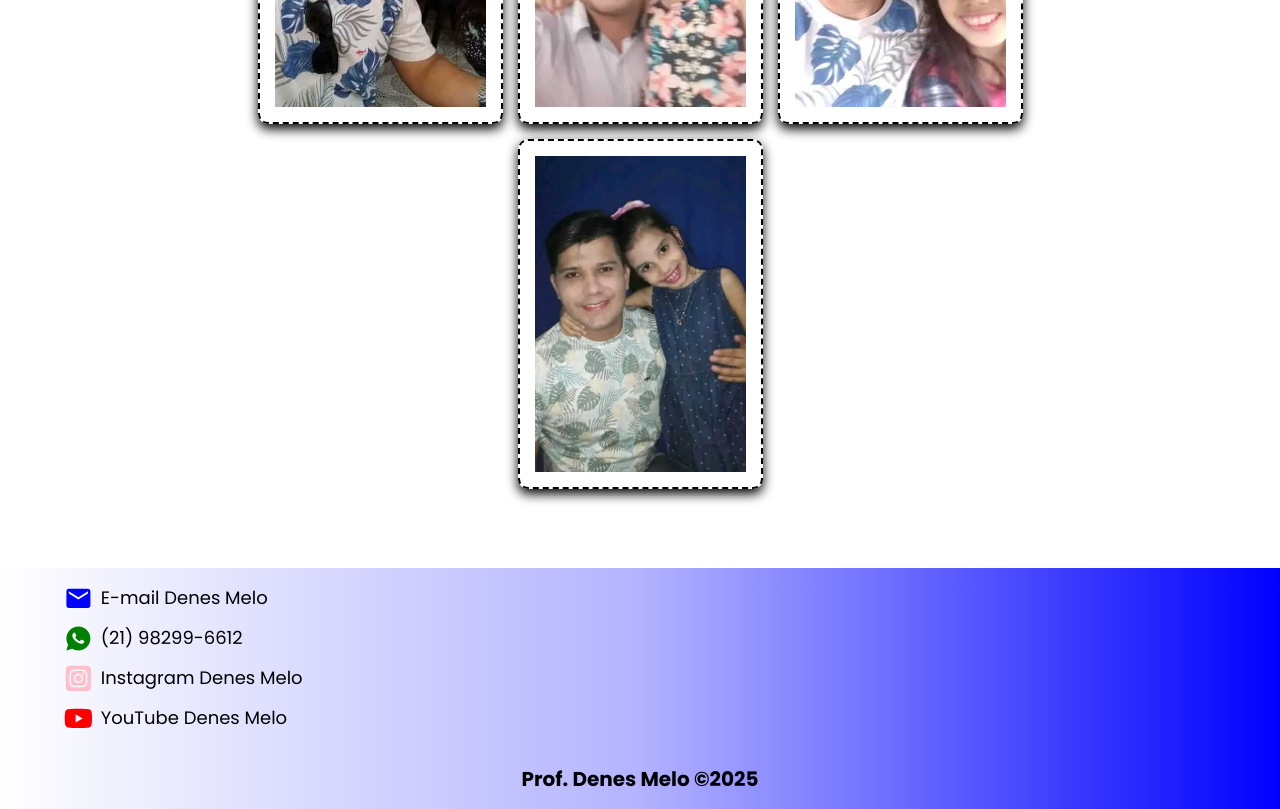
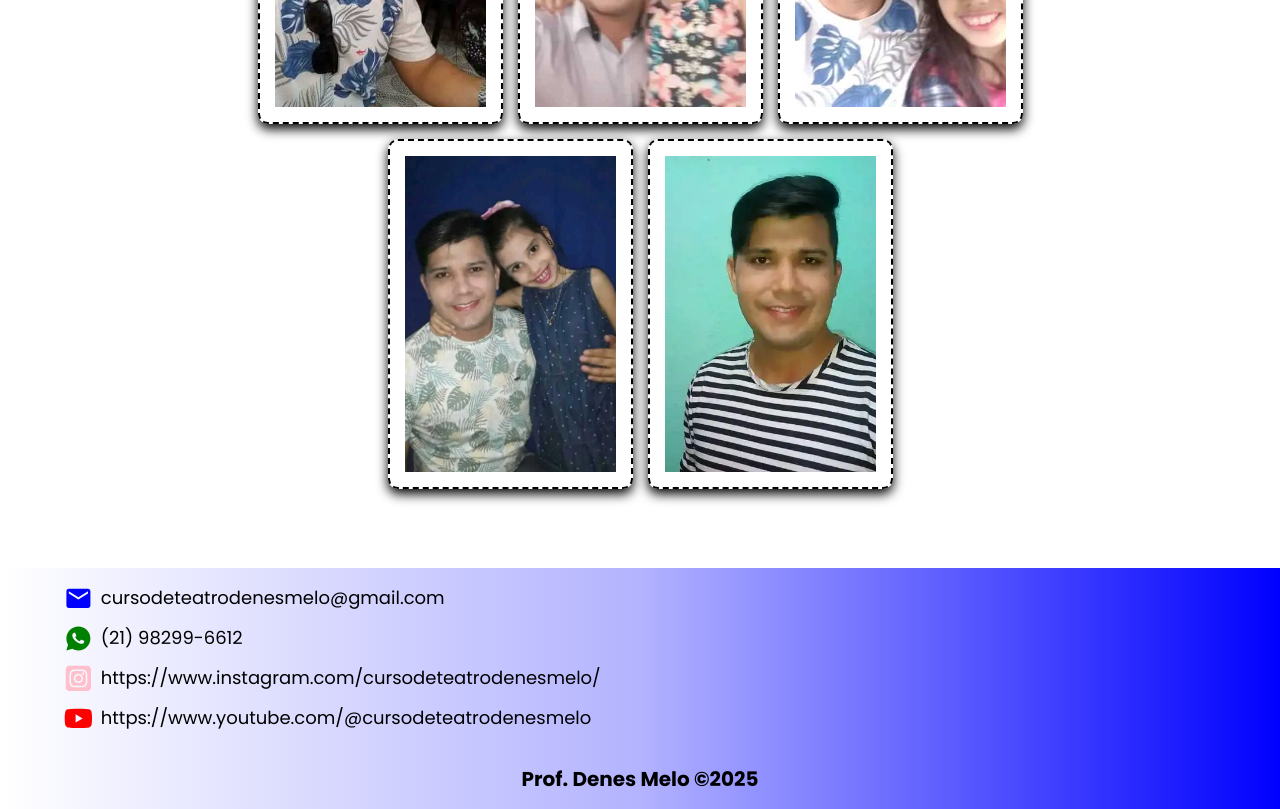
Before and after one commit to Elaine-Tavares/cursodeteatrodenesmelo, a React (Vite) app: page /album3 in a window 1280 px wide. Shown: the part 940-1749 px from the top of the page. Built offline with nearby package versions, Linux system fonts and the light colour scheme.

Commit message:
Redes sociais

```diff
--- a/src/components/footer/Footer.jsx
+++ b/src/components/footer/Footer.jsx
@@ -19,7 +19,7 @@ export default function Footer() {
                 title="Enviar e-mail para Denes Melo"
                 >
                <MdEmail className={styles.email}/>
-              <span>E-mail Denes Melo</span>
+              <span>cursodeteatrodenesmelo@gmail.com</span>
               </a>
             <a
               href="#"
@@ -38,7 +38,7 @@ export default function Footer() {
               title="Acessar Instagram de Denes Melo"
             >
               <FaSquareInstagram className={styles.instagram}/>
-              <span>Instagram Denes Melo</span>
+              <span>https://www.instagram.com/cursodeteatrodenesmelo/</span>
             </a>
             <a
               href="#"
@@ -47,7 +47,7 @@ export default function Footer() {
                title="Acessar YouTube de Denes Melo"
             >
                 <FaYoutube className={styles.youtube}/>
-                <span>YouTube Denes Melo</span>
+                <span>https://www.youtube.com/@cursodeteatrodenesmelo</span>
             </a>
               </nav>
             <p style={{alignSelf: "center", marginTop: "15px", fontWeight: "bold"}}>Prof. Denes Melo ©{anoAtual}</p>
--- a/src/pages/Album1.jsx
+++ b/src/pages/Album1.jsx
@@ -19,6 +19,7 @@ import foto18 from '/componente_galeria/Galeria_1/40.jpeg'
 import foto19 from '/componente_galeria/Galeria_1/42.jpeg'
 import foto20 from '/componente_galeria/Galeria_1/43.jpeg'
 import foto21 from '/componente_galeria/Galeria_1/46.jpeg'
+import foto22 from '/componente_galeria/Galeria_1/47.webp'
 
 import logo from '/logo_cursodeteatrodenesmelo.webp'
 
@@ -31,7 +32,7 @@ import AOS from 'aos';
 import 'aos/dist/aos.css';
 
 export default function Album1(){
-    const fotos = [foto1, foto2, foto3, foto4, foto5, foto6, foto7, foto8, foto9, foto10, foto11, foto12, foto13, foto14, foto15, foto16, foto17, foto18, foto19, foto20, foto21]
+    const fotos = [foto1, foto2, foto3, foto4, foto5, foto6, foto7, foto8, foto9, foto10, foto11, foto12, foto13, foto14, foto15, foto16, foto17, foto18, foto19, foto20, foto21, foto22]
 
     const[isOpen, setIsOpen] = useState(false)
     const [fotoSelecionada, setFotoSelecionada] = useState("")
--- a/src/pages/Album3.jsx
+++ b/src/pages/Album3.jsx
@@ -5,6 +5,7 @@ import foto4 from '/componente_galeria/Galeria_3/39.jpeg'
 import foto5 from '/componente_galeria/Galeria_3/41.jpeg'
 import foto6 from '/componente_galeria/Galeria_3/44.jpeg'
 import foto7 from '/componente_galeria/Galeria_3/45.jpeg'
+import foto8 from '/componente_galeria/Galeria_3/46.webp'
 
 
 import logo from '/logo_cursodeteatrodenesmelo.webp'
@@ -18,13 +19,13 @@ import AOS from 'aos';
 import 'aos/dist/aos.css';
 
 export default function Album3(){
-    const fotos = [foto1, foto2, foto3, foto4, foto5, foto6, foto7]
+    const fotos = [foto1, foto2, foto3, foto4, foto5, foto6, foto7, foto8]
 
     const[isOpen, setIsOpen] = useState(false)
     const [fotoSelecionada, setFotoSelecionada] = useState("")
 
     function abrirFoto(foto){
-        if(fotos.map((foto) => foto== foto)){
+        if(fotos.map((foto) => foto == foto)){
             console.log("foto encontrada", foto)
             setFotoSelecionada(foto)
             setIsOpen(!isOpen)
```
Also changed, not shown: public/componente_galeria/Galeria_1/47.webp (added), public/componente_galeria/Galeria_3/46.webp (added).
